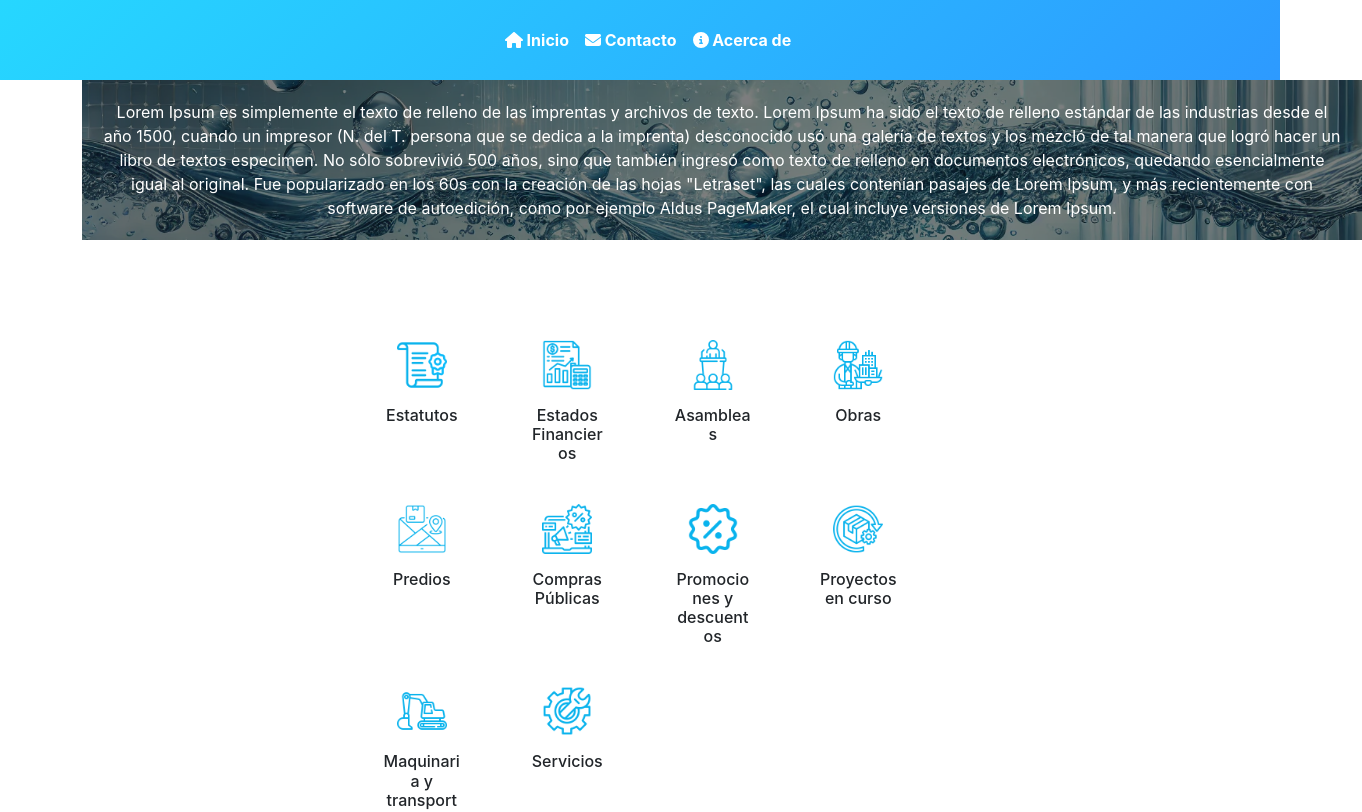
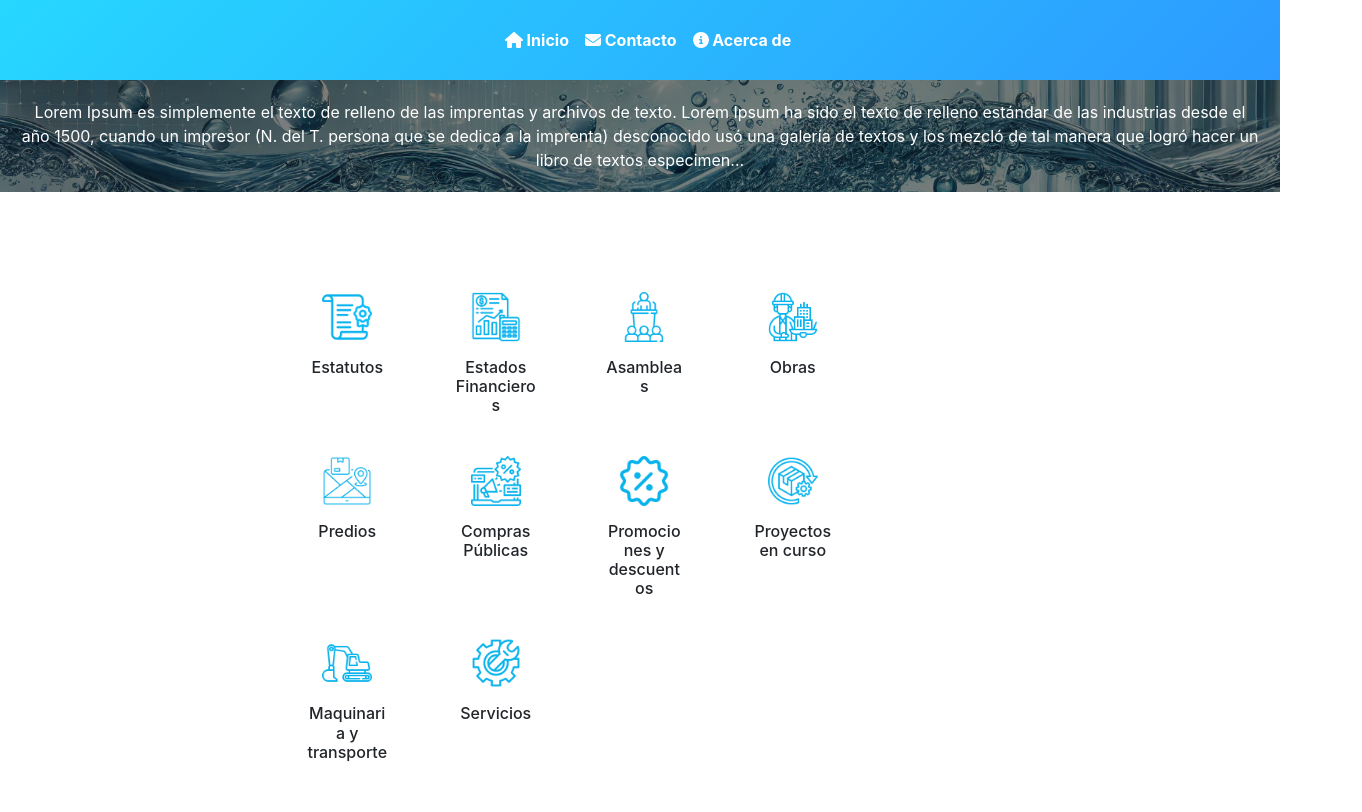
Before and after one commit to tadeopc98/OIAPSB, a React (Create React App) app in the folder frontend/: page / in a window 1280 px wide. Shown: the top 812 px of the page, 1362 px wide, since content can reach past the window. Built offline with nearby package versions, Linux system fonts and the light colour scheme.

Commit message:
TPC CAMBIOS NAVBAR

```diff
--- a/frontend/src/App.js
+++ b/frontend/src/App.js
@@ -1,8 +1,9 @@
 import React from 'react';
 import { BrowserRouter as Router, Route, Routes } from 'react-router-dom';
 import Home from './pages/Home';
-import Contact from './pages/Contact'
-import About from './pages/About'
+import Contact from './pages/Contact';
+import About from './pages/About';
+import Estatutos from './pages/Estatutos';
 import NotFound from './pages/NotFound';
 import Navbar from './components/Navbar';  // Importa el Navbar
 import Footer from './components/Footer'; // Importa el Footer
@@ -12,12 +13,15 @@ function App() {
     <Router>
        <div >
         <Navbar />
+
         <Routes>
           <Route path="/" element={<Home />} />
           <Route path="/contact" element={<Contact />} />
           <Route path="/about" element={<About />} />
+          <Route path="/estatutos" element={<Estatutos />} />
           <Route path="*" element={<NotFound />} />
         </Routes>
+
       <Footer/> {/* Incluye el Footer */}
       </div>
 
--- a/frontend/src/pages/Estatutos.js
+++ b/frontend/src/pages/Estatutos.js
@@ -0,0 +1,20 @@
+import React, { useEffect, useState } from 'react';
+
+const Home = () => {
+  const [message, setMessage] = useState('');
+
+  useEffect(() => {
+    fetch(`${process.env.REACT_APP_API_URL}/contact`)
+      .then(response => response.json())
+      .then(data => setMessage(data.message));
+  }, []);
+
+  return (
+    <div className="container">
+     agregar visor pdf
+
+    </div>
+  );
+};
+
+export default Home;
--- a/frontend/src/pages/Home.css
+++ b/frontend/src/pages/Home.css
@@ -2,6 +2,7 @@ html, body {
     margin: 0;
     padding: 0;
     width: 100%;
+    overflow-x: hidden;
   }
 
 .cards {
@@ -51,11 +52,13 @@ html, body {
     background-image: url('../assets/quienesSomos.webp');
     background-size: cover;
     background-position: center;
-    position:relative;
-    width:100vw; /* Ocupar todo el ancho del viewport */
-    margin: 0; /* Eliminar márgenes */
-    padding: 0; /* Eliminar padding */
-  }
+    position: relative;
+    width: 100vw; /* Cambiado a 100% */
+    margin: 0;
+    padding: 0;
+}
+
+
 
   /* Transparencia sobre la imagen de fondo */
   .bg-content::before {
@@ -78,3 +81,10 @@ html, body {
     margin: 0;
     text-align: center;
   }
+
+  .container {
+    margin: 0;
+    padding: 0;
+    width: 100%; /* Cambiado a 100% */
+    position: relative;
+}
--- a/frontend/src/pages/Home.js
+++ b/frontend/src/pages/Home.js
@@ -1,37 +1,32 @@
 import React, { useEffect, useState } from 'react';
+import { useNavigate } from 'react-router-dom'; // Añadido para la navegación
 import './Home.css';
 import estatuto from '../assets/estatutos.png';
-import ef from '../assets/ef.png'
-import asm from '../assets/asamblea.png'
-import obras from '../assets/obras.png'
-import predios from '../assets/predios.png'
-import comprasPublicas from '../assets/compraspublicas.png'
-import prmociones from '../assets/promociones.png'
-import encurso from '../assets/en-curso.png'
-import maquinaria from '../assets/excavador.png'
-import servicios from '../assets/servicio.png'
+import ef from '../assets/ef.png';
+import asm from '../assets/asamblea.png';
+import obras from '../assets/obras.png';
+import predios from '../assets/predios.png';
+import comprasPublicas from '../assets/compraspublicas.png';
+import prmociones from '../assets/promociones.png';
+import encurso from '../assets/en-curso.png';
+import maquinaria from '../assets/excavador.png';
+import servicios from '../assets/servicio.png';
 
 const Home = () => {
+  const navigate = useNavigate(); // Hook para redirigir a otras páginas
   const [message, setMessage] = useState('');
 
   return (
     <div className="container">
-
-
       {/*Estructura de "quienesSomos"*/}
       <div className=" bg-content">
-
-          <p>
-            Lorem Ipsum es simplemente el texto de relleno de las imprentas y archivos de texto. Lorem Ipsum ha sido el texto de relleno estándar de las industrias desde el año 1500, cuando un impresor (N. del T. persona que se dedica a la imprenta) desconocido usó una galería de textos y los mezcló de tal manera que logró hacer un libro de textos especimen. No sólo sobrevivió 500 años, sino que también ingresó como texto de relleno en documentos electrónicos, quedando esencialmente igual al original. Fue popularizado en los 60s con la creación de las hojas "Letraset", las cuales contenían pasajes de Lorem Ipsum, y más recientemente con software de autoedición, como por ejemplo Aldus PageMaker, el cual incluye versiones de Lorem Ipsum.
-          </p>
-
+        <p>
+          Lorem Ipsum es simplemente el texto de relleno de las imprentas y archivos de texto. Lorem Ipsum ha sido el texto de relleno estándar de las industrias desde el año 1500, cuando un impresor (N. del T. persona que se dedica a la imprenta) desconocido usó una galería de textos y los mezcló de tal manera que logró hacer un libro de textos especimen...
+        </p>
       </div>
 
-
-
-
       {/* Estructura de la cuadrícula */}
-      <div className="grid grid-cols-5 grid-rows-5 gap-4">
+      <div className="container_grid grid grid-cols-5 grid-rows-5 gap-4">
         <div className="row-span-5"></div>
         <div className="row-span-5 col-start-5 row-start-1"></div>
         <div className="cards col-span-3 row-span-5 col-start-2 row-start-1">
@@ -39,141 +34,91 @@ const Home = () => {
           <div className="row">
             {/* Primera tarjeta */}
             <div className="div_principal col-12 col-md-3 mb-3">
-              <div className="card-item card">
-                <img
-                  src={estatuto}
-                  alt="Estatutos"
-                  className="card-img-top"
-                />
+              <div className="card-item card" onClick={() => navigate('/estatutos')}>
+                <img src={estatuto} alt="Estatutos" className="card-img-top" />
                 <div className="card-body">
                   <h5 className="card-title">Estatutos</h5>
-
                 </div>
               </div>
             </div>
             {/* Segunda tarjeta */}
             <div className="div_principal col-12 col-md-3 mb-3">
-              <div className="card-item card">
-                <img
-                  src={ef}
-                  alt="Estatutos"
-                  className="card-img-top"
-                />
+              <div className="card-item card" onClick={() => navigate('/estados-financieros')}>
+                <img src={ef} alt="Estados Financieros" className="card-img-top" />
                 <div className="card-body">
                   <h5 className="card-title">Estados Financieros</h5>
-
                 </div>
               </div>
             </div>
             {/* Tercera tarjeta */}
             <div className="div_principal col-12 col-md-3 mb-3">
-              <div className="card-item card">
-                <img
-                  src={asm}
-                  alt="Estatutos"
-                  className="card-img-top"
-                />
+              <div className="card-item card" onClick={() => navigate('/asambleas')}>
+                <img src={asm} alt="Asambleas" className="card-img-top" />
                 <div className="card-body">
                   <h5 className="card-title">Asambleas</h5>
-
                 </div>
               </div>
             </div>
             {/* Cuarta tarjeta */}
             <div className="div_principal col-12 col-md-3 mb-3">
-              <div className="card-item card">
-                <img
-                  src={obras}
-                  alt="Estatutos"
-                  className="card-img-top"
-                />
+              <div className="card-item card" onClick={() => navigate('/obras')}>
+                <img src={obras} alt="Obras" className="card-img-top" />
                 <div className="card-body">
                   <h5 className="card-title">Obras</h5>
-
                 </div>
               </div>
             </div>
             {/* Quinta tarjeta */}
             <div className="div_principal col-12 col-md-3 mb-3">
-              <div className="card-item card">
-                <img
-                  src={predios}
-                  alt="Estatutos"
-                  className="card-img-top"
-                />
+              <div className="card-item card" onClick={() => navigate('/predios')}>
+                <img src={predios} alt="Predios" className="card-img-top" />
                 <div className="card-body">
                   <h5 className="card-title">Predios</h5>
-
                 </div>
               </div>
             </div>
             {/* Sexta tarjeta */}
             <div className="div_principal col-12 col-md-3 mb-3">
-              <div className="card-item card">
-                <img
-                  src={comprasPublicas}
-                  alt="Estatutos"
-                  className="card-img-top"
-                />
+              <div className="card-item card" onClick={() => navigate('/compras-publicas')}>
+                <img src={comprasPublicas} alt="Compras Públicas" className="card-img-top" />
                 <div className="card-body">
                   <h5 className="card-title">Compras Públicas</h5>
-
                 </div>
               </div>
             </div>
-            {/* Septima tarjeta */}
+            {/* Séptima tarjeta */}
             <div className="div_principal col-12 col-md-3 mb-3">
-              <div className="card-item card">
-                <img
-                  src={prmociones}
-                  alt="Estatutos"
-                  className="card-img-top"
-                />
+              <div className="card-item card" onClick={() => navigate('/promociones')}>
+                <img src={prmociones} alt="Promociones" className="card-img-top" />
                 <div className="card-body">
                   <h5 className="card-title">Promociones y descuentos</h5>
-
                 </div>
               </div>
             </div>
             {/* Octava tarjeta */}
             <div className="div_principal col-12 col-md-3 mb-3">
-              <div className="card-item card">
-                <img
-                  src={encurso}
-                  alt="Estatutos"
-                  className="card-img-top"
-                />
+              <div className="card-item card" onClick={() => navigate('/proyectos-en-curso')}>
+                <img src={encurso} alt="Proyectos en curso" className="card-img-top" />
                 <div className="card-body">
                   <h5 className="card-title">Proyectos en curso</h5>
-
                 </div>
               </div>
             </div>
             {/* Novena tarjeta */}
             <div className="div_principal col-12 col-md-3 mb-3">
-              <div className="card-item card">
-                <img
-                  src={maquinaria}
-                  alt="Estatutos"
-                  className="card-img-top"
-                />
+              <div className="card-item card" onClick={() => navigate('/maquinaria-transporte')}>
+                <img src={maquinaria} alt="Maquinaria y transporte" className="card-img-top" />
                 <div className="card-body">
                   <h5 className="card-title">Maquinaria y transporte</h5>
-
                 </div>
               </div>
             </div>
-            {/* Decima tarjeta */}
+            {/* Décima tarjeta */}
             <div className="div_principal col-12 col-md-3 mb-3">
-              <div className="card-item card">
-                <img
-                  src={servicios}
-                  alt="Estatutos"
-                  className="card-img-top"
-                />
+              <div className="card-item card" onClick={() => navigate('/servicios')}>
+                <img src={servicios} alt="Servicios" className="card-img-top" />
                 <div className="card-body">
                   <h5 className="card-title">Servicios</h5>
-
                 </div>
               </div>
             </div>
```
Also changed, not shown: frontend/package.json (+6 -5 lines), frontend/src/App.css (line endings or trailing spaces), 1 other file (tests, documents, lock files or other folders).
